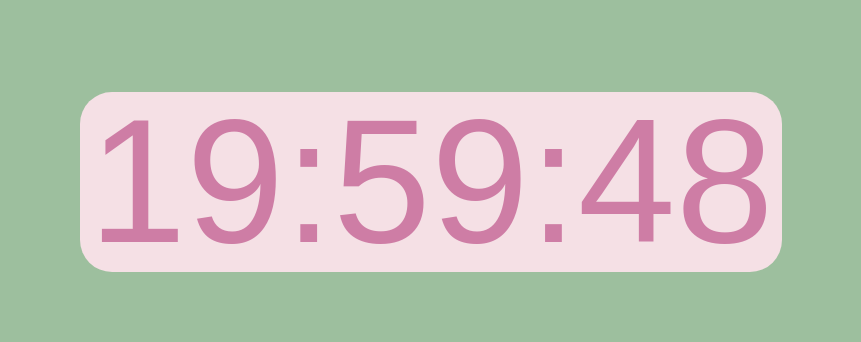
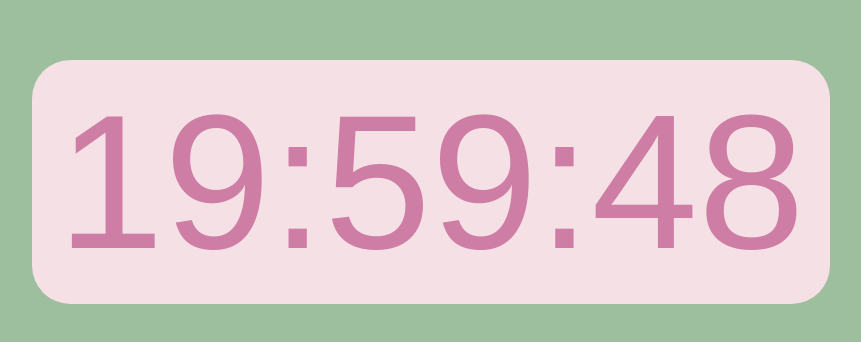
Before and after one commit to anat3r/digital-clock, a plain HTML site: page index.html in a window 1280 px wide. Shown: the part 218-560 px from the top of the page, without its empty margins (209-1070 px from the left). Drawn offline with Linux system fonts and the light colour scheme; a web font is replaced by a local one.

Commit message:
correct adaptive

```diff
--- a/css/style.css
+++ b/css/style.css
@@ -17,12 +17,15 @@ body {
 }
 .clock {
   color: #CE7DA5;
-  font-size: 22vh;
+  font-size: 15vw;
   font-family: sans-serif;
-  line-height: 20.4vh;
+  line-height: 15vw;
   display: flex;
   position: relative;
   background: #F5E0E5;
-  border-radius: 4vh;
-  padding: 1vh;
+  border-radius: 3vw;
+  padding: 2vw;
 }
+.clock *{
+  display: flexbox;
+}
```
